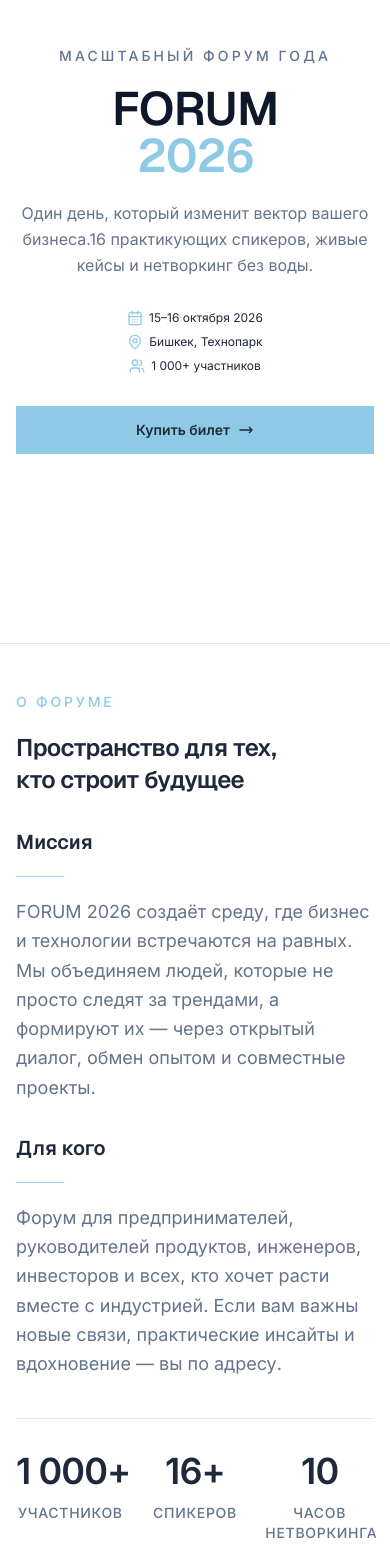
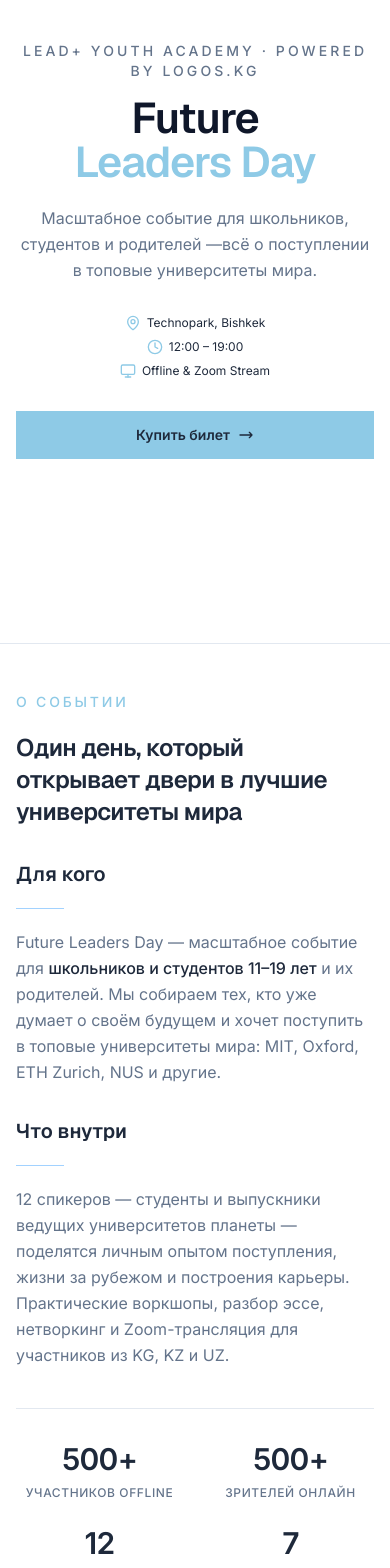
Before and after one commit to Osmonkulov-Osmonali/Forum, a Next.js app: page / in a window 390 px wide. Shown: the part 200-1768 px from the top of the page. Built offline with nearby package versions, Linux system fonts and the light colour scheme.

Commit message:
feat: Future Leaders Day — new content, 12 speaker placeholders, remove Partners/Team
Co-authored-by: Cursor <cursoragent@cursor.com>

```diff
--- a/app/layout.tsx
+++ b/app/layout.tsx
@@ -12,8 +12,8 @@ const inter = Inter({
 const geistSans = GeistSans
 
 export const metadata: Metadata = {
-  title: 'FORUM 2026 — Масштабный форум года',
-  description: 'Крупнейший форум для лидеров индустрии. 1000+ участников, 16+ спикеров.',
+  title: 'Future Leaders Day — Lead+ Youth Academy',
+  description: 'Масштабное событие для школьников и студентов 11–19 лет о поступлении в топовые университеты мира. Technopark, Bishkek. Offline & Zoom Stream.',
   generator: 'v0.app',
   icons: {
     icon: [{ url: '/icon.svg', type: 'image/svg+xml' }],
--- a/app/page.tsx
+++ b/app/page.tsx
@@ -5,39 +5,20 @@ import { About } from "@/components/forum/About";
 import { Speakers } from "@/components/forum/Speakers";
 import { Schedule } from "@/components/forum/Schedule";
 import { Tickets } from "@/components/forum/Tickets";
-import { Partners } from "@/components/forum/Partners";
-import { Team } from "@/components/forum/Team";
 import { Footer } from "@/components/forum/Footer";
 
 export default function ForumLanding() {
   return (
     <>
-      {/* Lenis smooth scroll — client-only side effect, renders nothing */}
       <SmoothScroll />
-
       <Header />
 
       <main>
-        {/* 1. Hero — full-height opening screen */}
         <Hero />
-
-        {/* 2. About — key stats & mission */}
         <About />
-
-        {/* 3. Speakers — lineup of speakers */}
         <Speakers />
-
-        {/* 4. Schedule — agenda / program */}
         <Schedule />
-
-        {/* 5. Tickets — pricing tiers */}
         <Tickets />
-
-        {/* 6. Partners — sponsor logos marquee */}
-        <Partners />
-
-        {/* 7. Team — organizing team */}
-        <Team />
       </main>
 
       <Footer />
--- a/components/forum/About.tsx
+++ b/components/forum/About.tsx
@@ -38,9 +38,10 @@ function Counter({ value, suffix = "" }: CounterProps) {
 }
 
 const stats = [
-  { value: 1000, suffix: "+", label: "участников" },
-  { value: 16, suffix: "+", label: "спикеров" },
-  { value: 10, suffix: "", label: "часов нетворкинга" },
+  { value: 500, suffix: "+", label: "участников offline" },
+  { value: 500, suffix: "+", label: "зрителей онлайн" },
+  { value: 12,  suffix: "",  label: "спикеров" },
+  { value: 7,   suffix: "",  label: "часов контента" },
 ];
 
 export function About() {
@@ -61,53 +62,54 @@ export function About() {
           className="mb-10 md:mb-20 lg:mb-28"
         >
           <span className="mb-5 block text-sm font-medium uppercase tracking-[0.2em] text-accent-primary">
-            О форуме
+            О событии
           </span>
           <h2 className="mb-8 max-w-3xl text-balance text-2xl font-semibold tracking-tight text-foreground sm:text-3xl md:mb-16 lg:text-5xl">
-            Пространство для тех, кто строит будущее
+            Один день, который открывает двери в лучшие университеты мира
           </h2>
 
           <div className="grid gap-8 md:gap-16 lg:grid-cols-2 lg:gap-24">
             <article className="space-y-5">
               <h3 className="text-xl font-semibold text-foreground lg:text-2xl">
-                Миссия
+                Для кого
               </h3>
               <div className="h-px w-12 bg-accent-secondary" />
-              <p className="text-lg leading-relaxed text-muted-foreground">
-                FORUM 2026 создаёт среду, где бизнес и технологии встречаются
-                на равных. Мы объединяем людей, которые не просто следят за
-                трендами, а формируют их — через открытый диалог, обмен опытом
-                и совместные проекты.
+              <p className="text-base leading-relaxed text-muted-foreground lg:text-lg">
+                Future Leaders Day — масштабное событие для <strong className="text-foreground font-medium">школьников
+                и студентов 11–19 лет</strong> и их родителей. Мы собираем тех,
+                кто уже думает о своём будущем и хочет поступить в топовые
+                университеты мира: MIT, Oxford, ETH Zurich, NUS и другие.
               </p>
             </article>
 
             <article className="space-y-5">
               <h3 className="text-xl font-semibold text-foreground lg:text-2xl">
-                Для кого
+                Что внутри
               </h3>
               <div className="h-px w-12 bg-accent-secondary" />
-              <p className="text-lg leading-relaxed text-muted-foreground">
-                Форум для предпринимателей, руководителей продуктов, инженеров,
-                инвесторов и всех, кто хочет расти вместе с индустрией. Если
-                вам важны новые связи, практические инсайты и вдохновение —
-                вы по адресу.
+              <p className="text-base leading-relaxed text-muted-foreground lg:text-lg">
+                12 спикеров — студенты и выпускники ведущих университетов
+                планеты — поделятся личным опытом поступления, жизни за рубежом
+                и построения карьеры. Практические воркшопы, разбор эссе,
+                нетворкинг и Zoom-трансляция для участников из KG, KZ и UZ.
               </p>
             </article>
           </div>
         </motion.div>
 
+        {/* Stats */}
         <motion.div
           initial={{ opacity: 0, y: 32 }}
           animate={isInView ? { opacity: 1, y: 0 } : { opacity: 0, y: 32 }}
           transition={{ duration: 0.6, ease: "easeOut", delay: 0.15 }}
-          className="grid grid-cols-3 gap-4 border-t border-border pt-8 md:gap-12 md:pt-16 lg:gap-16 lg:pt-20"
+          className="grid grid-cols-2 gap-6 border-t border-border pt-8 sm:grid-cols-4 md:gap-12 md:pt-16 lg:gap-16 lg:pt-20"
         >
           {stats.map((stat) => (
             <div key={stat.label} className="text-center">
-              <div className="mb-3 text-4xl font-semibold tracking-tight text-foreground md:text-5xl lg:text-6xl">
+              <div className="mb-2 text-3xl font-semibold tracking-tight text-foreground md:text-4xl lg:text-6xl">
                 <Counter value={stat.value} suffix={stat.suffix} />
               </div>
-              <p className="text-sm font-medium uppercase tracking-wider text-muted-foreground">
+              <p className="text-xs font-medium uppercase tracking-wider text-muted-foreground sm:text-sm">
                 {stat.label}
               </p>
             </div>
--- a/components/forum/Header.tsx
+++ b/components/forum/Header.tsx
@@ -6,10 +6,10 @@ import { motion, AnimatePresence } from "framer-motion";
 import { cn } from "@/lib/utils";
 
 const NAV_LINKS = [
-  { label: "О форуме", href: "#about" },
+  { label: "О событии", href: "#about" },
+  { label: "Спикеры", href: "#speakers" },
   { label: "Программа", href: "#schedule" },
-  { label: "Спикеры", href: "#speakers" },
-  { label: "Тарифы", href: "#tickets" },
+  { label: "Билеты", href: "#tickets" },
 ];
 
 export function Header() {
--- a/components/forum/Hero.tsx
+++ b/components/forum/Hero.tsx
@@ -1,7 +1,7 @@
 "use client";
 
 import { motion, type Variants } from "framer-motion";
-import { CalendarDays, MapPin, Users } from "lucide-react";
+import { MapPin, Clock, Monitor } from "lucide-react";
 
 const container: Variants = {
   hidden: {},
@@ -23,24 +23,18 @@ const item: Variants = {
 };
 
 const META = [
-  { icon: CalendarDays, text: "15–16 октября 2026" },
-  { icon: MapPin, text: "Бишкек, Технопарк" },
-  { icon: Users, text: "1 000+ участников" },
+  { icon: MapPin,    text: "Technopark, Bishkek" },
+  { icon: Clock,     text: "12:00 – 19:00" },
+  { icon: Monitor,   text: "Offline & Zoom Stream" },
 ];
 
 export function Hero() {
   return (
     <section className="relative flex min-h-screen items-center justify-center overflow-hidden bg-background px-4 pt-14 md:px-6 md:pt-16">
       {/* ── Background glow blobs ── */}
-      <div
-        aria-hidden
-        className="pointer-events-none absolute inset-0 -z-10"
-      >
-        {/* top-left large soft blob */}
+      <div aria-hidden className="pointer-events-none absolute inset-0 -z-10">
         <div className="absolute -left-32 -top-32 h-[520px] w-[520px] rounded-full bg-[#8ECAE6]/25 blur-[120px]" />
-        {/* center-right mid blob */}
         <div className="absolute right-0 top-1/3 h-[380px] w-[380px] -translate-y-1/2 rounded-full bg-[#A2D2FF]/20 blur-[100px]" />
-        {/* bottom-center small accent */}
         <div className="absolute bottom-0 left-1/2 h-[260px] w-[480px] -translate-x-1/2 rounded-full bg-[#8ECAE6]/15 blur-[80px]" />
       </div>
 
@@ -54,28 +48,28 @@ export function Hero() {
         {/* Eyebrow */}
         <motion.p
           variants={item}
-          className="mb-5 text-sm font-medium uppercase tracking-[0.22em] text-muted-foreground"
+          className="mb-4 text-sm font-medium uppercase tracking-[0.22em] text-muted-foreground"
         >
-          Масштабный форум года
+          Lead+ Youth Academy · powered by Logos.kg
         </motion.p>
 
         {/* Main heading */}
         <motion.h1
           variants={item}
-          className="mb-5 font-heading text-[clamp(2.8rem,12vw,8rem)] font-semibold leading-none tracking-tight text-foreground-dark md:mb-6"
+          className="mb-5 font-heading text-[clamp(2.6rem,11vw,7.5rem)] font-semibold leading-[1.02] tracking-tight text-foreground-dark md:mb-6"
         >
-          FORUM
-          <span className="block text-[#8ECAE6]">2026</span>
+          Future
+          <span className="block text-[#8ECAE6]">Leaders Day</span>
         </motion.h1>
 
-        {/* Subheading — strong offer */}
+        {/* Subheading */}
         <motion.p
           variants={item}
-          className="mx-auto mb-8 max-w-2xl text-pretty text-base leading-relaxed text-muted-foreground sm:text-lg md:mb-10 lg:text-2xl"
+          className="mx-auto mb-8 max-w-2xl text-pretty text-base leading-relaxed text-muted-foreground sm:text-lg md:mb-10 lg:text-xl"
         >
-          Один день, который изменит вектор вашего бизнеса.
+          Масштабное событие для школьников, студентов и родителей —
           <br className="hidden sm:block" />
-          16 практикующих спикеров, живые кейсы и нетворкинг без воды.
+          всё о поступлении в топовые университеты мира.
         </motion.p>
 
         {/* Meta badges */}
--- a/components/forum/Speakers.tsx
+++ b/components/forum/Speakers.tsx
@@ -13,144 +13,60 @@ type Speaker = {
   id: number;
   name: string;
   role: string;
+  university: string;
   topic: string;
   bio: string;
-  photo: string;
 };
 
-const speakers: Speaker[] = [
-  {
-    id: 1,
-    name: "Александр Петров",
-    role: "CEO, TechVision",
-    topic: "Будущее AI в бизнесе",
-    bio: "15 лет в технологическом предпринимательстве. Строит продукты на стыке машинного обучения и корпоративных процессов.",
-    photo: "https://i.pravatar.cc/600?img=11",
-  },
-  {
-    id: 2,
-    name: "Мария Иванова",
-    role: "Директор по инновациям, Global Corp",
-    topic: "Цифровая трансформация",
-    bio: "Руководит трансформацией крупнейших B2B-компаний в Европе и СНГ. Эксперт по change management.",
-    photo: "https://i.pravatar.cc/600?img=5",
-  },
-  {
-    id: 3,
-    name: "Дмитрий Сидоров",
-    role: "Основатель, StartupHub",
-    topic: "Экосистема стартапов",
-    bio: "Инвестор и ментор более 40 стартапов. Создал акселератор, который вырос в региональный хаб.",
-    photo: "https://i.pravatar.cc/600?img=12",
-  },
-  {
-    id: 4,
-    name: "Елена Козлова",
-    role: "VP Engineering, DataFlow",
-    topic: "Data-driven подход",
-    bio: "Специализируется на построении аналитических платформ и культуры принятия решений на основе данных.",
-    photo: "https://i.pravatar.cc/600?img=9",
-  },
-  {
-    id: 5,
-    name: "Игорь Волков",
-    role: "CTO, CloudScale",
-    topic: "Облачная инфраструктура",
-    bio: "Архитектор распределённых систем. Помогает enterprise-командам масштабировать продукты без потери скорости.",
-    photo: "https://i.pravatar.cc/600?img=15",
-  },
-  {
-    id: 6,
-    name: "Анна Смирнова",
-    role: "Head of Product, FinTech Pro",
-    topic: "Продуктовая стратегия",
-    bio: "Запустила 12 финтех-продуктов с нуля. Фокус — unit-экономика и customer discovery.",
-    photo: "https://i.pravatar.cc/600?img=47",
-  },
-  {
-    id: 7,
-    name: "Сергей Морозов",
-    role: "Директор, CyberShield",
-    topic: "Кибербезопасность",
-    bio: "Консультирует банки и госсектор по защите критической инфраструктуры и реагированию на инциденты.",
-    photo: "https://i.pravatar.cc/600?img=13",
-  },
-  {
-    id: 8,
-    name: "Ольга Новикова",
-    role: "CMO, BrandLab",
-    topic: "Маркетинг нового поколения",
-    bio: "Строит бренды через контент, community и performance. Спикер международных маркетинговых конференций.",
-    photo: "https://i.pravatar.cc/600?img=32",
-  },
-  {
-    id: 9,
-    name: "Павел Кузнецов",
-    role: "Partner, Venture Capital",
-    topic: "Инвестиции в deep tech",
-    bio: "Инвестирует в AI, biotech и climate tech. Бывший инженер, понимает продукт на уровне команды.",
-    photo: "https://i.pravatar.cc/600?img=14",
-  },
-  {
-    id: 10,
-    name: "Татьяна Белова",
-    role: "HR Director, PeopleFirst",
-    topic: "Культура и лидерство",
-    bio: "Разрабатывает программы лидерского развития для компаний от 500 до 10 000 сотрудников.",
-    photo: "https://i.pravatar.cc/600?img=44",
-  },
-  {
-    id: 11,
-    name: "Артём Лебедев",
-    role: "Lead Designer, Studio X",
-    topic: "Дизайн-системы",
-    bio: "Создаёт масштабируемые дизайн-системы для продуктовых команд. Эксперт по UX-исследованиям.",
-    photo: "https://i.pravatar.cc/600?img=52",
-  },
-  {
-    id: 12,
-    name: "Виктория Орлова",
-    role: "COO, LogiChain",
-    topic: "Операционная эффективность",
-    bio: "Оптимизировала supply chain для ритейла и e-commerce. Специалист по lean-процессам.",
-    photo: "https://i.pravatar.cc/600?img=23",
-  },
-  {
-    id: 13,
-    name: "Максим Громов",
-    role: "Founder, EduTech",
-    topic: "EdTech и будущее обучения",
-    bio: "Строит платформы корпоративного обучения. Верит в lifelong learning как конкурентное преимущество.",
-    photo: "https://i.pravatar.cc/600?img=57",
-  },
-  {
-    id: 14,
-    name: "Наталья Фёдорова",
-    role: "Chief Data Officer, RetailMax",
-    topic: "Big Data в ритейле",
-    bio: "Внедряет предиктивную аналитику в сети из 2000+ магазинов. PhD в прикладной математике.",
-    photo: "https://i.pravatar.cc/600?img=38",
-  },
-  {
-    id: 15,
-    name: "Кирилл Захаров",
-    role: "Director, GreenEnergy",
-    topic: "Устойчивое развитие",
-    bio: "Развивает ESG-стратегии и проекты возобновляемой энергетики для промышленных компаний.",
-    photo: "https://i.pravatar.cc/600?img=60",
-  },
-  {
-    id: 16,
-    name: "Юлия Романова",
-    role: "Head of Sales, SaaS Global",
-    topic: "B2B-продажи",
-    bio: "Построила отдел продаж с нуля до $50M ARR. Менторит команды по enterprise sales.",
-    photo: "https://i.pravatar.cc/600?img=48",
-  },
+const speakers: Speaker[] = Array.from({ length: 12 }, (_, i) => ({
+  id: i + 1,
+  name: `Спикер ${i + 1}`,
+  role: "Студент топового университета мира",
+  university: "Скоро",
+  topic: "Тема выступления будет объявлена",
+  bio: "Информация о спикере будет опубликована ближе к дате события. Следите за анонсами — каждый из 12 спикеров является студентом или выпускником одного из ведущих университетов мира.",
+}));
+
+// Slightly varied placeholder shades for visual rhythm
+const PLACEHOLDER_SHADES = [
+  "bg-slate-200",
+  "bg-slate-150",
+  "bg-zinc-200",
+  "bg-slate-200",
+  "bg-stone-200",
+  "bg-slate-200",
+  "bg-zinc-150",
+  "bg-slate-200",
+  "bg-stone-150",
+  "bg-slate-200",
+  "bg-zinc-200",
+  "bg-slate-200",
 ];
 
+function PlaceholderPhoto({ index }: { index: number }) {
+  const shade = PLACEHOLDER_SHADES[index % PLACEHOLDER_SHADES.length];
+  return (
+    <div className={`size-full ${shade} flex items-center justify-center`}>
+      <svg
+        viewBox="0 0 48 48"
+        fill="none"
+        xmlns="http://www.w3.org/2000/svg"
+        className="size-10 text-slate-400 opacity-60"
+      >
+        <circle cx="24" cy="17" r="8" stroke="currentColor" strokeWidth="2" />
+        <path
+          d="M8 40c0-8.837 7.163-16 16-16s16 7.163 16 16"
+          stroke="currentColor"
+          strokeWidth="2"
+          strokeLinecap="round"
+        />
+      </svg>
+    </div>
+  );
+}
+
 export function Speakers() {
-  const [selectedSpeaker, setSelectedSpeaker] = useState<Speaker | null>(null);
+  const [selected, setSelected] = useState<Speaker | null>(null);
 
   return (
     <section id="speakers" className="bg-background px-4 py-12 md:px-8 md:py-24 lg:py-36">
@@ -160,74 +76,70 @@ export function Speakers() {
             Спикеры
           </span>
           <h2 className="text-2xl font-semibold tracking-tight text-foreground sm:text-3xl lg:text-5xl">
-            16 экспертов форума
+            12 экспертов по поступлению
           </h2>
+          <p className="mt-3 text-sm text-muted-foreground sm:text-base">
+            Студенты и выпускники MIT, Oxford, ETH Zurich, NUS и других
+            университетов мирового класса. Список будет объявлен скоро.
+          </p>
         </div>
 
         <div className="grid grid-cols-2 gap-px bg-border sm:grid-cols-3 lg:grid-cols-4">
-          {speakers.map((speaker) => (
+          {speakers.map((speaker, i) => (
             <button
               key={speaker.id}
               type="button"
-              onClick={() => setSelectedSpeaker(speaker)}
+              onClick={() => setSelected(speaker)}
               className="group cursor-pointer bg-background text-left transition-colors hover:bg-background-secondary"
             >
               <div className="aspect-square overflow-hidden">
-                <img
-                  src={speaker.photo}
-                  alt={speaker.name}
-                  className="size-full object-cover grayscale transition-all duration-500 group-hover:grayscale-0 group-hover:scale-105"
-                />
+                <PlaceholderPhoto index={i} />
               </div>
-              <div className="border-t border-border p-4">
-                <h3 className="mb-1 text-sm font-semibold text-foreground sm:text-base">
+              <div className="border-t border-border p-3 sm:p-4">
+                <h3 className="mb-0.5 text-xs font-semibold text-muted-foreground sm:text-sm">
                   {speaker.name}
                 </h3>
-                <p className="text-xs text-muted-foreground sm:text-sm">
+                <p className="text-[11px] text-muted-foreground/70 sm:text-xs">
                   {speaker.role}
                 </p>
               </div>
             </button>
           ))}
         </div>
+
+        {/* Скоро */}
+        <p className="mt-8 text-center text-xs text-muted-foreground/60 sm:text-sm">
+          Полный список спикеров будет объявлен до начала регистрации
+        </p>
       </div>
 
-      <Dialog
-        open={selectedSpeaker !== null}
-        onOpenChange={(open) => {
-          if (!open) setSelectedSpeaker(null);
-        }}
-      >
-        {selectedSpeaker && (
-          <DialogContent className="max-w-lg rounded-none sm:max-w-xl">
-            <div className="aspect-[4/3] overflow-hidden">
-              <img
-                src={selectedSpeaker.photo}
-                alt={selectedSpeaker.name}
-                className="size-full object-cover"
-              />
+      <Dialog open={selected !== null} onOpenChange={(open) => { if (!open) setSelected(null); }}>
+        {selected && (
+          <DialogContent className="max-w-sm rounded-none sm:max-w-md">
+            <div className="aspect-square overflow-hidden">
+              <PlaceholderPhoto index={selected.id - 1} />
             </div>
             <DialogHeader>
-              <DialogTitle className="text-2xl font-semibold">
-                {selectedSpeaker.name}
+              <DialogTitle className="text-xl font-semibold">
+                {selected.name}
               </DialogTitle>
-              <DialogDescription className="text-base text-muted-foreground">
-                {selectedSpeaker.role}
+              <DialogDescription className="text-sm text-muted-foreground">
+                {selected.role}
               </DialogDescription>
             </DialogHeader>
-            <div className="space-y-4">
+            <div className="space-y-3">
               <div>
                 <p className="mb-1 text-xs font-medium uppercase tracking-wide text-accent-primary">
-                  Тема выступления
+                  Тема
                 </p>
-                <p className="text-foreground">{selectedSpeaker.topic}</p>
+                <p className="text-sm text-foreground">{selected.topic}</p>
               </div>
               <div>
                 <p className="mb-1 text-xs font-medium uppercase tracking-wide text-accent-primary">
                   О спикере
                 </p>
                 <p className="text-sm leading-relaxed text-muted-foreground">
-                  {selectedSpeaker.bio}
+                  {selected.bio}
                 </p>
               </div>
             </div>
```
